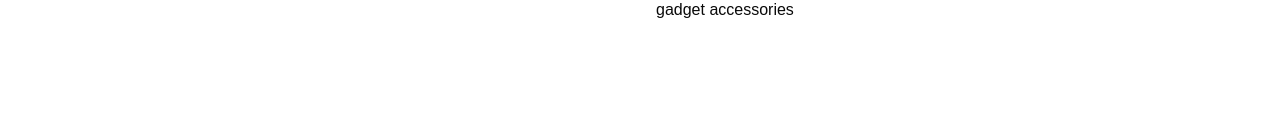
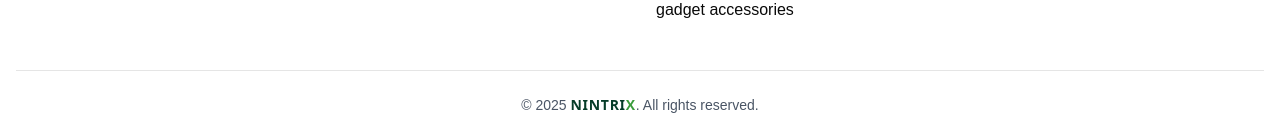
Before and after one commit to Roshen-Perera/nintrix-app, a Next.js app: page / in a window 1280 px wide. Shown: the part 716-852 px from the top of the page. Before the commit the page ends 800 px from the top, so only its background shows below. Built offline with nearby package versions, Linux system fonts and the light colour scheme; no server answers.

Commit message:
style: add subscription button to newsletter form for improved user interaction

```diff
--- a/components/Footer.tsx
+++ b/components/Footer.tsx
@@ -68,9 +68,15 @@ const Footer = () => {
             </SubText>
 
             <form className="space-y-3">
-              <Input type="email" placeholder="Enter your email" required/>
+              <Input type="email" placeholder="Enter your email" required />
               <Button className="w-full">Subscribe</Button>
             </form>
+          </div>
+        </div>
+        <div className="py-6 border-t text-center text-sm text-gray-600">
+          <div>
+            © {new Date().getFullYear()} <Logo className="text-sm" />. All
+            rights reserved.
           </div>
         </div>
       </Container>
```
